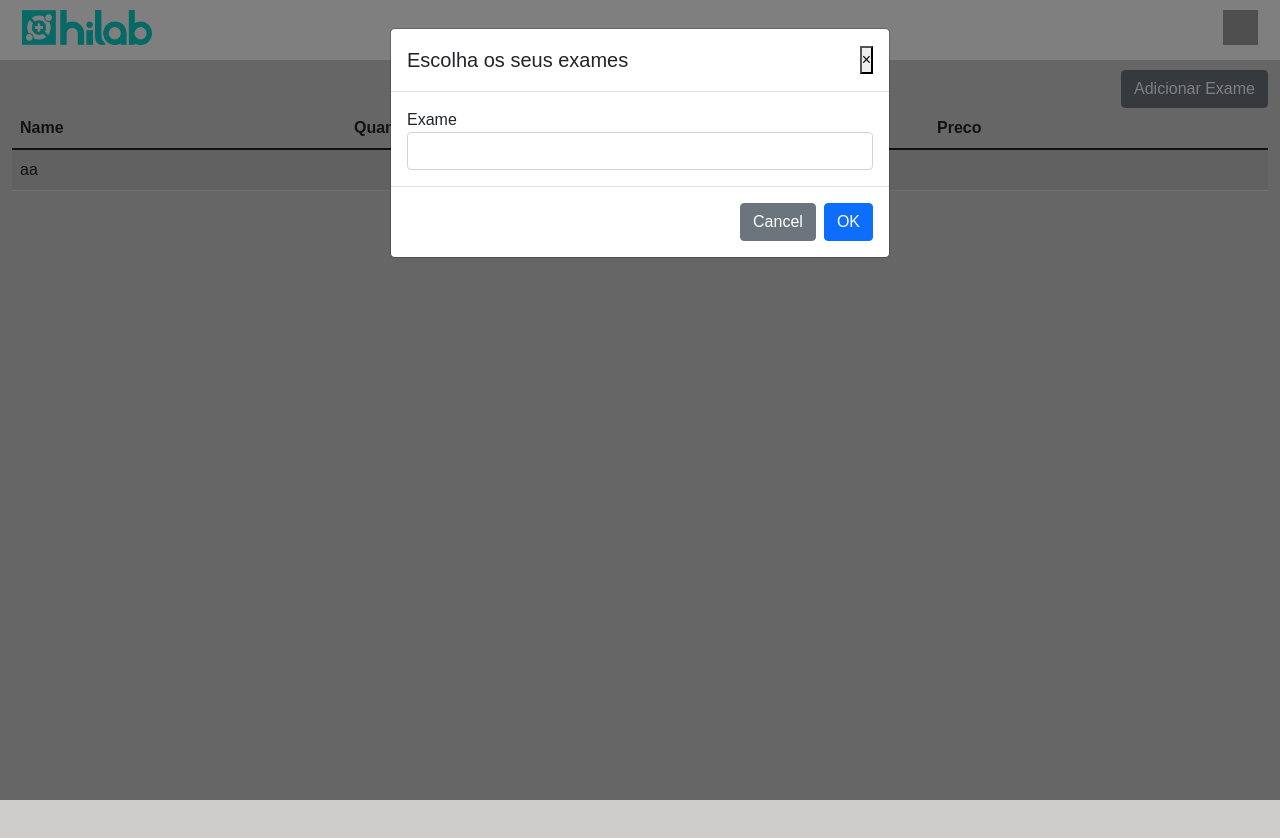
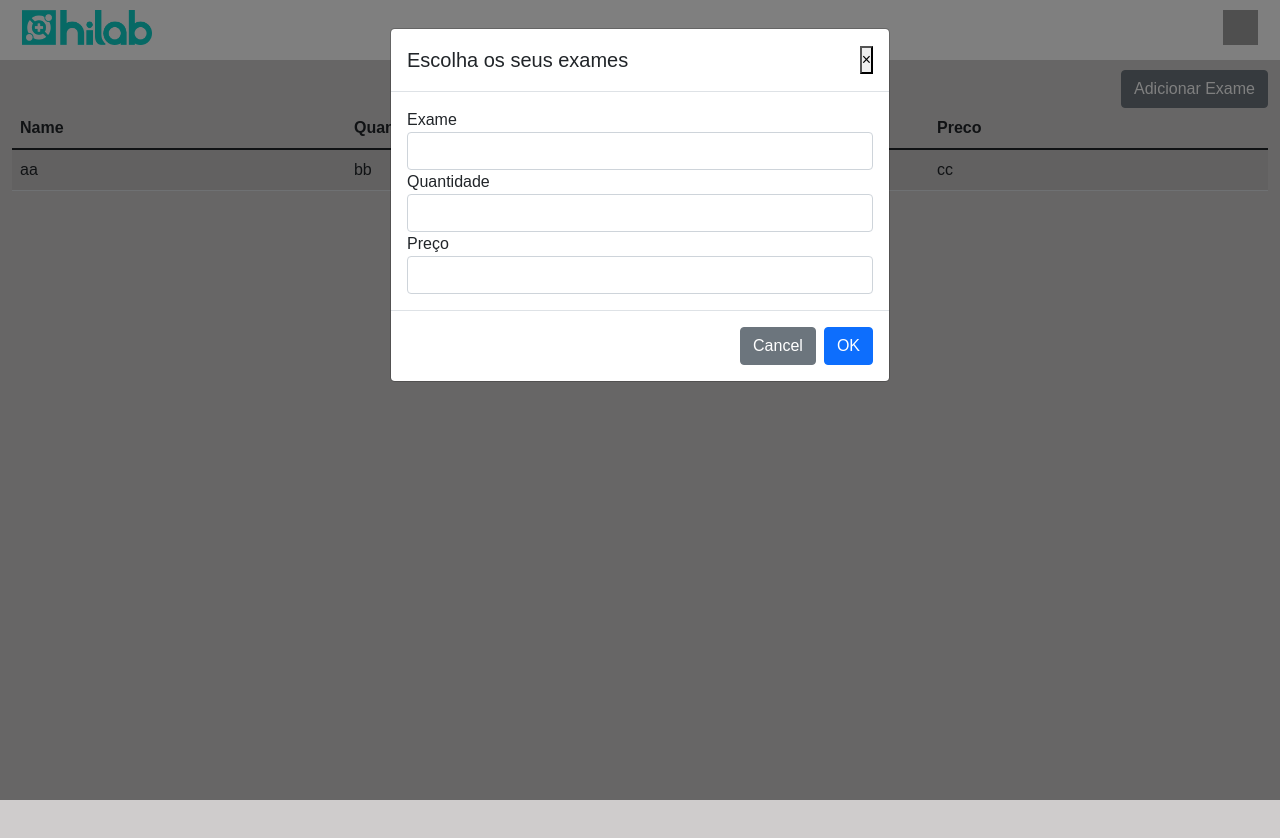
Before and after one commit to AlissonPatrickk/projetHilab, a Vue app: page /produto in a window 1280 px wide. Both pictures are taken after a click on the button "Adicionar Exame". Shown: the top 838 px of the page. Built offline with nearby package versions, Linux system fonts and the light colour scheme; grey boxes are pictures that could not be loaded.

Commit message:
function in work

```diff
--- a/src/pages/Carousel.vue
+++ b/src/pages/Carousel.vue
@@ -2,7 +2,6 @@
   <div>
     <main class="container">
     <div id="carrosel">
-
       <b-carousel
       id="carousel-1"
       v-model="slide"
@@ -42,12 +41,21 @@
         </template>
       </b-carousel-slide>
     </a>
-
+      <a href="/produto">
+      <b-carousel-slide
+        caption="Hilab Lens"
+        img-href="/produto"
+        img-alt="First slide">
+        <template #img>
+          <img
+            id="lens"
+            src="../assets/lens.png"
+            alt="image slot"
+          >
+        </template>
+      </b-carousel-slide>
+    </a>
     </b-carousel>
-    <!-- <p class="mt-4">
-      Slide #: {{ slide }}<br>
-      Sliding: {{ sliding }}
-    </p> -->
     </div>
   </main>
   </div>
@@ -85,4 +93,7 @@
   position: absolute;
   margin-top: 15px;
 }
+#lens{
+  margin-left: 30%;
+}
 </style>
--- a/src/pages/Table.vue
+++ b/src/pages/Table.vue
@@ -19,6 +19,7 @@
     >
       <form ref="form" @submit.stop.prevent="handleSubmit">
         <div>
+<!-- Exame -->
         <b-form-group
           label="Exame"
           label-for="name-input"
@@ -27,6 +28,31 @@
           <b-form-input
             id="name-input"
             v-model="name"
+            :state="clearState"
+            required
+          ></b-form-input>
+        </b-form-group>
+<!-- Quantidade -->
+        <b-form-group
+          label="Quantidade"
+          label-for="quantidade-input"
+          :state="clearState"
+        >
+          <b-form-input
+            id="quantidade-input"
+            :state="clearState"
+            required
+          ></b-form-input>
+        </b-form-group>
+<!-- Preço -->
+        <b-form-group
+          label="Preço"
+          label-for="preco-input"
+          :state="clearState"
+        >
+          <b-form-input
+            id="preco-input"
+
             :state="clearState"
             required
           ></b-form-input>
@@ -43,7 +69,7 @@
       return {
         clearState: null,
         items: [
-          { name: 'aa ', quantidade: '',  preco: '' },
+          { name: 'aa', quantidade: 'bb', preco:'cc'}
         ]
       }
     },
@@ -55,8 +81,8 @@
       },
       resetModal() {
         this.name = {
+        }
 
-        }
         this.clearState = null
       },
       handleOk(bvModalEvt) {
@@ -67,7 +93,7 @@
         if (!this.checkFormValidity()) {
           return
         }
-        this.items.push({name: this.name, quantidade: '000', preco:'453'})
+        this.items.push({name: this.name, quantidade: '1', preco:'2'})
         this.$nextTick(() => {
           this.$bvModal.hide('modal-prevent-closing')
         })
```
